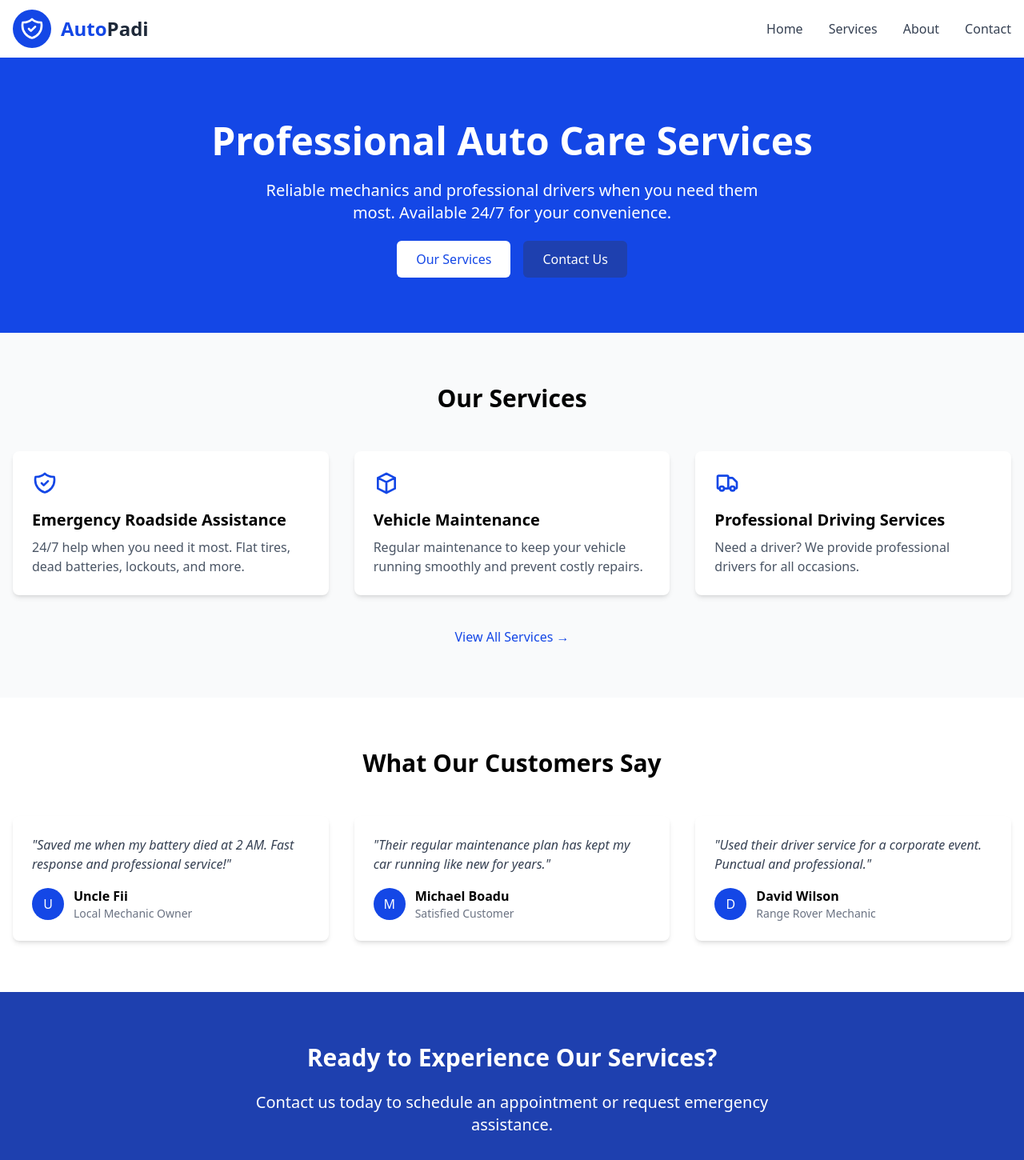
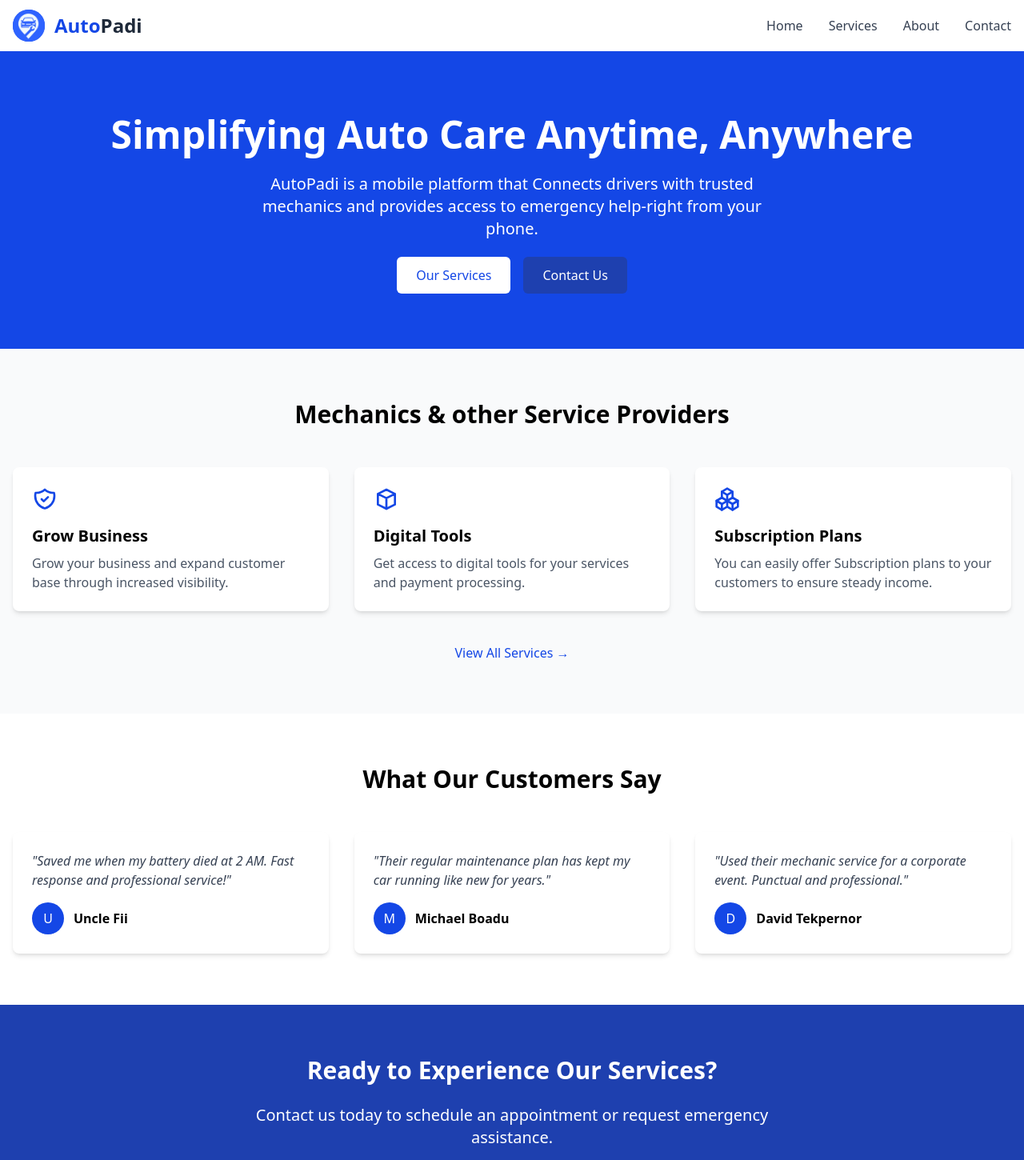
Before and after one commit to AutoPadi-Team/autopadi-website, a React (Vite) app: page / in a window 1280 px wide. Shown: the top 1450 px of the page at 80% size. Built offline with nearby package versions, Linux system fonts and the light colour scheme.

Commit message:
Refactor code structure for improved readability and maintainability

```diff
--- a/index.html
+++ b/index.html
@@ -2,7 +2,8 @@
 <html lang="en">
   <head>
     <meta charset="UTF-8" />
-    <link rel="icon" type="image/svg+xml" href="/vite.svg" />
+    <!-- <link rel="icon" type="image/svg+xml" href="/vite.svg" /> -->
+    <link rel="shortcut icon" href="/image.png" type="image/x-icon">
     <meta name="viewport" content="width=device-width, initial-scale=1.0" />
     <title>AutoPadi</title>
   </head>
--- a/src/components/Footer.tsx
+++ b/src/components/Footer.tsx
@@ -6,8 +6,8 @@ export const Footer = () => {
           <div>
             <h3 className="text-xl font-bold mb-4">AutoPadi</h3>
             <p className="text-gray-300">
-              Professional mechanic and driver services for all your automotive
-              needs.
+              Connects drivers with trusted mechanics and provides access to
+              emergency help-right from your phone.
             </p>
           </div>
 
@@ -48,8 +48,12 @@ export const Footer = () => {
             <address className="text-gray-300 not-italic">
               <p>Airport </p>
               <p>ALX Building</p>
-              <p>Phone: (123) 456-7890</p>
-              <p>Email: autopadi@gmail.com</p>
+              <p>
+                Phone: <a href="tel:+233554369966">+233 55 436 9966</a>
+              </p>
+              <p>
+                Email: <a href="mailto:info@autopadi.org">info@autopadi.org</a>
+              </p>
             </address>
           </div>
         </div>
--- a/src/components/Header.tsx
+++ b/src/components/Header.tsx
@@ -1,5 +1,6 @@
 import { useState } from 'react';
 import { Link } from 'react-router-dom';
+import Icon from "../assets/image.png";
 
 export const Header = () => {
   const [isOpen, setIsOpen] = useState(false);
@@ -9,21 +10,8 @@ export const Header = () => {
       <div className="container mx-auto px-4 py-3">
         <div className="flex justify-between items-center">
           <div className="flex items-center">
-            <div className="bg-blue-700 p-2 rounded-full mr-3">
-              <svg
-                xmlns="http://www.w3.org/2000/svg"
-                className="h-8 w-8 text-white"
-                fill="none"
-                viewBox="0 0 24 24"
-                stroke="currentColor"
-              >
-                <path
-                  strokeLinecap="round"
-                  strokeLinejoin="round"
-                  strokeWidth={2}
-                  d="M9 12l2 2 4-4m5.618-4.016A11.955 11.955 0 0112 2.944a11.955 11.955 0 01-8.618 3.04A12.02 12.02 0 003 9c0 5.591 3.824 10.29 9 11.622 5.176-1.332 9-6.03 9-11.622 0-1.042-.133-2.052-.382-3.016z"
-                />
-              </svg>
+            <div className="bg-blue-700 rounded-full mr-3">
+              <img src={Icon} className='size-10' alt="autopadi" />
             </div>
             <Link to="/" className="text-2xl font-bold text-gray-800">
               <span className="text-blue-700">Auto</span>Padi
--- a/src/components/Testimonial.tsx
+++ b/src/components/Testimonial.tsx
@@ -14,7 +14,6 @@ export const Testimonial = ({ quote, author, role }: TestimonialProps) => {
         </div>
         <div>
           <p className="font-semibold">{author}</p>
-          <p className="text-gray-500 text-sm">{role}</p>
         </div>
       </div>
     </div>
--- a/src/pages/Home.tsx
+++ b/src/pages/Home.tsx
@@ -1,3 +1,4 @@
+import { TbPackages } from "react-icons/tb";
 import { Header } from "../components/Header";
 import { Footer } from "../components/Footer";
 import { ServiceCard } from "../components/ServiceCard";
@@ -6,9 +7,9 @@ import { Testimonial } from "../components/Testimonial";
 export const Home = () => {
   const services = [
     {
-      title: "Emergency Roadside Assistance",
+      title: "Grow Business",
       description:
-        "24/7 help when you need it most. Flat tires, dead batteries, lockouts, and more.",
+        "Grow your business and expand customer base through increased visibility.",
       icon: (
         <svg
           xmlns="http://www.w3.org/2000/svg"
@@ -27,9 +28,9 @@ export const Home = () => {
       ),
     },
     {
-      title: "Vehicle Maintenance",
+      title: "Digital Tools",
       description:
-        "Regular maintenance to keep your vehicle running smoothly and prevent costly repairs.",
+        "Get access to digital tools for your services and payment processing.",
       icon: (
         <svg
           xmlns="http://www.w3.org/2000/svg"
@@ -48,25 +49,11 @@ export const Home = () => {
       ),
     },
     {
-      title: "Professional Driving Services",
+      title: "Subscription Plans",
       description:
-        "Need a driver? We provide professional drivers for all occasions.",
+        "You can easily offer Subscription plans to your customers to ensure steady income.",
       icon: (
-        <svg
-          xmlns="http://www.w3.org/2000/svg"
-          className="h-8 w-8"
-          fill="none"
-          viewBox="0 0 24 24"
-          stroke="currentColor"
-        >
-          <path d="M9 17a2 2 0 11-4 0 2 2 0 014 0zM19 17a2 2 0 11-4 0 2 2 0 014 0z" />
-          <path
-            strokeLinecap="round"
-            strokeLinejoin="round"
-            strokeWidth={2}
-            d="M13 16V6a1 1 0 00-1-1H4a1 1 0 00-1 1v10a1 1 0 001 1h1m8-1a1 1 0 01-1 1H9m4-1V8a1 1 0 011-1h2.586a1 1 0 01.707.293l3.414 3.414a1 1 0 01.293.707V16a1 1 0 01-1 1h-1m-6-1a1 1 0 001 1h1M5 17a2 2 0 104 0m-4 0a2 2 0 114 0m6 0a2 2 0 104 0m-4 0a2 2 0 114 0"
-          />
-        </svg>
+        <TbPackages className="size-8" />
       ),
     },
   ];
@@ -76,19 +63,16 @@ export const Home = () => {
       quote:
         "Saved me when my battery died at 2 AM. Fast response and professional service!",
       author: "Uncle Fii",
-      role: "Local Mechanic Owner",
     },
     {
       quote:
         "Their regular maintenance plan has kept my car running like new for years.",
       author: "Michael Boadu",
-      role: "Satisfied Customer",
     },
     {
       quote:
-        "Used their driver service for a corporate event. Punctual and professional.",
-      author: "David Wilson",
-      role: "Range Rover Mechanic",
+        "Used their mechanic service for a corporate event. Punctual and professional.",
+      author: "David Tekpernor",
     },
   ];
 
@@ -101,11 +85,12 @@ export const Home = () => {
         <section className="bg-blue-700 text-white py-20">
           <div className="container mx-auto px-4 text-center">
             <h1 className="text-4xl md:text-5xl font-bold mb-6">
-              Professional Auto Care Services
+              Simplifying Auto Care Anytime, Anywhere
             </h1>
             <p className="text-xl mb-8 max-w-2xl mx-auto">
-              Reliable mechanics and professional drivers when you need them
-              most. Available 24/7 for your convenience.
+              AutoPadi is a mobile platform that Connects drivers with trusted
+              mechanics and provides access to emergency help-right from your
+              phone.
             </p>
             <div className="space-x-4">
               <a
@@ -128,7 +113,7 @@ export const Home = () => {
         <section className="py-16 bg-gray-50">
           <div className="container mx-auto px-4">
             <h2 className="text-3xl font-bold text-center mb-12">
-              Our Services
+              Mechanics & other Service Providers
             </h2>
             <div className="grid grid-cols-1 md:grid-cols-3 gap-8">
               {services.map((service, index) => (
--- a/src/pages/Services.tsx
+++ b/src/pages/Services.tsx
@@ -178,17 +178,16 @@ export const Services = () => {
 
       <main className="flex-grow">
         <div className="bg-blue-700 text-white py-20 px-10">
-            <h1 className="text-4xl font-bold text-center mb-4">
-              Our Services
-            </h1>
-            <p className="text-xl text-center max-w-3xl mx-auto mb-12">
-              Comprehensive automotive solutions tailored to your needs. Quality
-              service you can trust.
-            </p>
+          <h1 className="text-4xl md:text-5xl font-bold text-center mb-4">
+            Our Services
+          </h1>
+          <p className="text-xl text-center max-w-3xl mx-auto mb-12">
+            Connects drivers with trusted mechanics and provides access to
+            emergency help-right from your phone.
+          </p>
         </div>
         <section className="py-16 bg-gray-50">
           <div className="container mx-auto px-4">
-
             <div className="grid grid-cols-1 md:grid-cols-2 lg:grid-cols-3 gap-8">
               {allServices.map((service, index) => (
                 <div
```
Also changed, not shown: src/assets/image.png (added).
